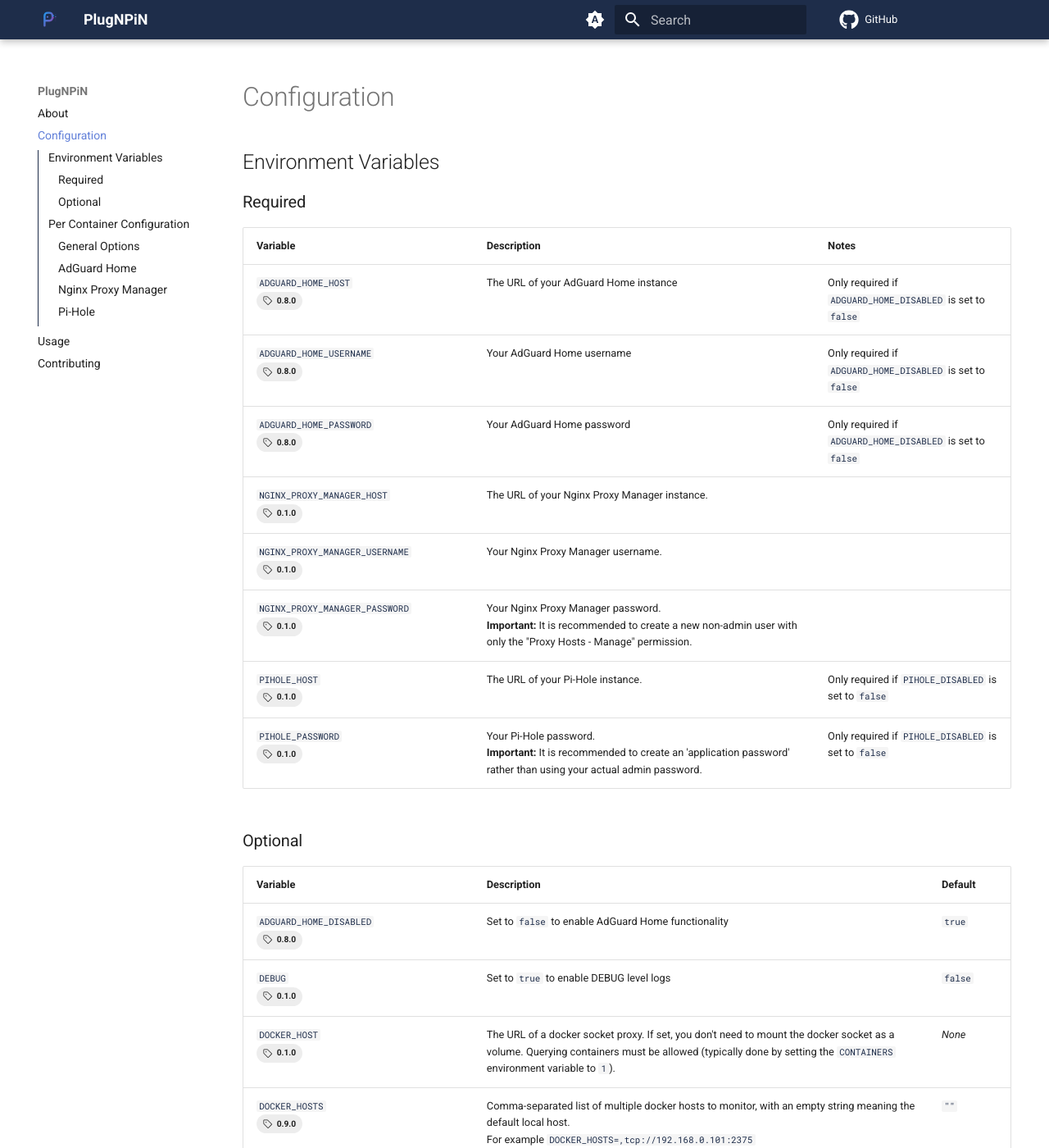
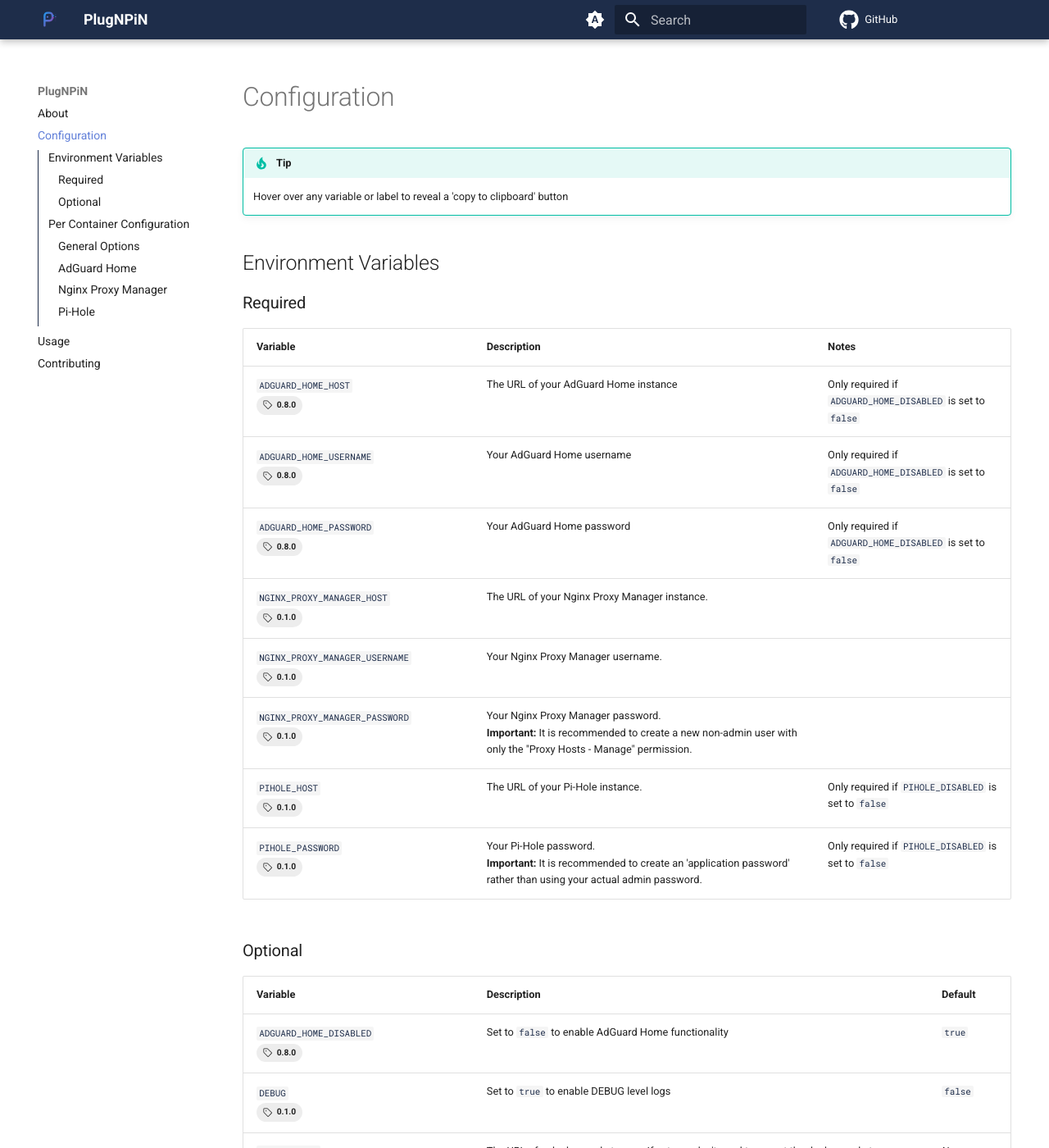
Before and after one commit to DeepSpace2/PlugNPiN, an MkDocs documentation site: the page built from docs/configuration.md, in a window 1280 px wide and 1400 px high. Shown: the whole window at 82% size. Built offline with MkDocs 1.6.1 and Material for MkDocs 9.7.7, drawn with Linux system fonts in a browser that asks for light colours; comment, search, counter and statistics services are not loaded; the version menu is left out.

Commit message:
docs: add copy env variables and labels to clipboard button (#46)

```diff
--- a/docs/configuration.md
+++ b/docs/configuration.md
@@ -1,4 +1,8 @@
 # Configuration
+
+!!! tip
+
+    Hover over any variable or label to reveal a 'copy to clipboard' button
 
 ## Environment Variables
 
--- /dev/null
+++ b/docs/css/copy-to-clipboard.css
@@ -0,0 +1,39 @@
+.copy-to-clipboard-wrapper {
+  position: relative;
+  display: inline-flex;
+  align-items: center;
+  gap: 8px;
+}
+
+.copy-to-clipboard-button {
+  background: none;
+  border: none;
+  padding: 4px;
+  cursor: pointer;
+  opacity: 0;
+  transition: opacity 0.2s, color 0.2s;
+  color: var(--md-typeset-color);
+  line-height: 0;
+  border-radius: 4px;
+}
+
+.copy-to-clipboard-button:hover {
+  background-color: var(--md-code-bg-color);
+  color: var(--md-accent-fg-color);
+}
+
+.copy-to-clipboard-wrapper:hover .copy-to-clipboard-button,
+.copy-to-clipboard-td:hover .copy-to-clipboard-button {
+  opacity: 1;
+}
+
+.copy-to-clipboard-button svg {
+  width: 16px;
+  height: 16px;
+  fill: currentColor;
+}
+
+.copy-to-clipboard-button.copy-success {
+  color: #4CCD50;
+  opacity: 1;
+}
--- /dev/null
+++ b/docs/js/copy-to-clipboard.js
@@ -0,0 +1,76 @@
+/* Subscribe to the document$ observable provided by MkDocs Material */
+document$.subscribe(function() {
+  const codeElements = document.querySelectorAll("table td:first-child code");
+
+  codeElements.forEach(code => {
+    if (code.closest(".copy-to-clipboard-wrapper")) return;
+
+    const td = code.closest("td");
+    if (!td) return;
+
+    td.classList.add("copy-to-clipboard-td");
+
+    const wrapper = document.createElement("span");
+    wrapper.classList.add("copy-to-clipboard-wrapper");
+
+    code.parentNode.insertBefore(wrapper, code);
+    wrapper.appendChild(code);
+
+    const button = document.createElement("button");
+    button.type = "button";
+    button.setAttribute("aria-label", "Copy to clipboard");
+    button.setAttribute("title", "Copy to clipboard");
+    button.classList.add("copy-to-clipboard-button");
+    button.innerHTML = '<svg xmlns="http://www.w3.org/2000/svg" viewBox="0 0 24 24"><path d="M19 21H8V7h11m0-2H8a2 2 0 0 0-2 2v14a2 2 0 0 0 2 2h11a2 2 0 0 0 2-2V7a2 2 0 0 0-2-2m-3-4H4a2 2 0 0 0-2 2v14h2V3h12V1Z"/></svg>';
+
+    wrapper.appendChild(button);
+
+    button.addEventListener("click", (e) => {
+      e.preventDefault();
+      e.stopPropagation();
+
+      const textToCopy = code.textContent.trim();
+
+      const fallbackCopy = () => {
+        const textArea = document.createElement("textarea");
+        textArea.value = textToCopy;
+        textArea.style.position = "fixed";
+        textArea.style.left = "-9999px";
+        textArea.style.top = "0";
+        document.body.appendChild(textArea);
+        textArea.focus();
+        textArea.select();
+        try {
+          document.execCommand('copy');
+          return true;
+        } catch (err) {
+          console.error('Fallback copy failed', err);
+          return false;
+        }
+        document.body.removeChild(textArea);
+      };
+
+      if (navigator.clipboard && window.isSecureContext) {
+        navigator.clipboard.writeText(textToCopy)
+          .then(() => showSuccess(button))
+          .catch(() => {
+            if (fallbackCopy()) showSuccess(button);
+          });
+      } else if (fallbackCopy()) {
+        showSuccess(button);
+      }
+    });
+  });
+
+  function showSuccess(button) {
+    const originalHTML = button.innerHTML;
+
+    button.innerHTML = '<svg xmlns="http://www.w3.org/2000/svg" viewBox="0 0 24 24"><path d="M21 7 9 19l-5.5-5.5 1.41-1.41L9 16.17 19.59 5.59 21 7Z"/></svg>';
+    button.classList.add("copy-success");
+
+    setTimeout(() => {
+      button.innerHTML = originalHTML;
+      button.classList.remove("copy-success");
+    }, 1500);
+  }
+});
--- a/mkdocs.yml
+++ b/mkdocs.yml
@@ -10,6 +10,9 @@ nav:
   - Contributing: contributing.md
 extra_css:
   - css/theme.css
+  - css/copy-to-clipboard.css
+extra_javascript:
+  - js/copy-to-clipboard.js
 theme:
   name: material
   logo: assets/logo_icon.svg
@@ -58,7 +61,9 @@ extra:
     provider: mike
 markdown_extensions:
   - abbr
+  - admonition
   - attr_list
+  - pymdownx.details
   - pymdownx.emoji:
       emoji_index: !!python/name:material.extensions.emoji.twemoji
       emoji_generator: !!python/name:material.extensions.emoji.to_svg
```
